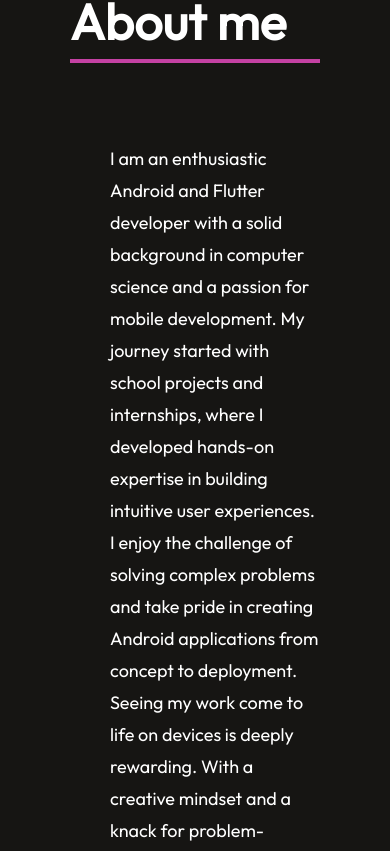
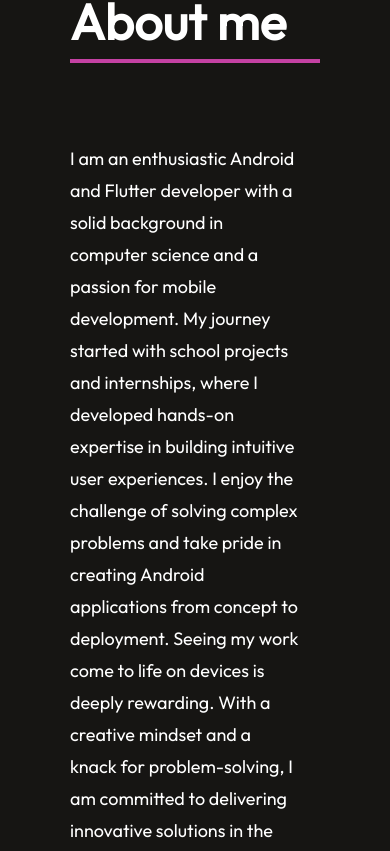
Before and after one commit to arij45/PortfolioWebSite, a React (Vite) app: page / in a window 390 px wide. Shown: the part 1553-2404 px from the top of the page. Built offline with nearby package versions, Linux system fonts and the light colour scheme.

Commit message:
PortfolioWebApplication

```diff
--- a/src/Components/About/About.css
+++ b/src/Components/About/About.css
@@ -134,10 +134,6 @@
         width: 250px;
     }
 
-    .about-para {
-        flex-direction: row;
-    }
-
     .about-sections{
         flex-direction: column;
     }
@@ -147,8 +143,13 @@
     }
 
     .about-para{
+        display: flex;
+        flex-direction: row;
+        justify-content: flex-end;
         font-size: 18px;
         line-height: 32px;
+        padding-left: 0;
+        padding-right: 20px;
     }
 
     .about-skill{
```
